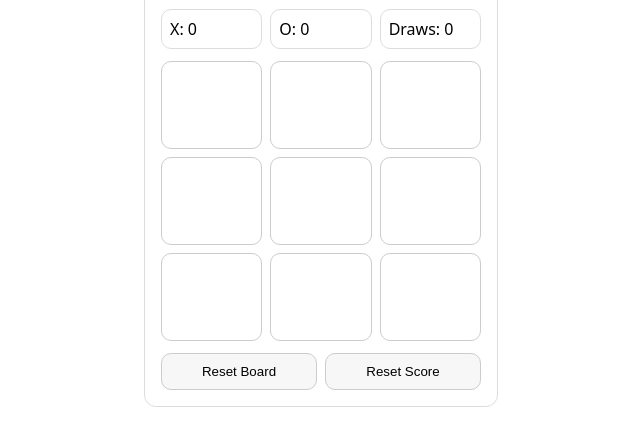
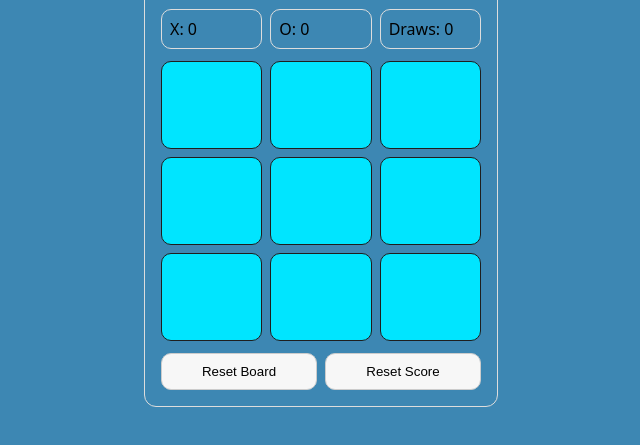
Before and after one commit to tushtipatel1015/tic-tac-toe, a website built with Vite: page index.html in a window 1280 px wide. Shown: the part 237-682 px from the top of the page, without its empty margins (319-959 px from the left). Built offline with nearby package versions, Linux system fonts and the light colour scheme.

Commit message:
Colors Updated

```diff
--- a/src/style.css
+++ b/src/style.css
@@ -1,12 +1,12 @@
 :root { font-family: system-ui, -apple-system, Segoe UI, Roboto, Arial; }
-body { display: grid; place-items: center; min-height: 100vh; margin: 0; }
+body { display: grid; place-items: center; min-height: 100vh; margin: 0; background-color: #3d87b3; }
 .card { width: 320px; padding: 16px; border: 1px solid #ddd; border-radius: 12px; }
 h1 { font-size: 20px; margin: 0 0 12px; }
 .status { margin: 8px 0 12px; font-weight: 600; }
 .grid { display: grid; grid-template-columns: repeat(3, 1fr); gap: 8px; }
 .cell {
   height: 88px; font-size: 40px; font-weight: 700;
-  border: 1px solid #ccc; border-radius: 10px; background: white;
+  border: 1px solid #1e1e1e; border-radius: 10px; background-color: #00e5ff; color: white;
   cursor: pointer;
 }
 .cell:disabled { cursor: not-allowed; opacity: 0.7; }
```
